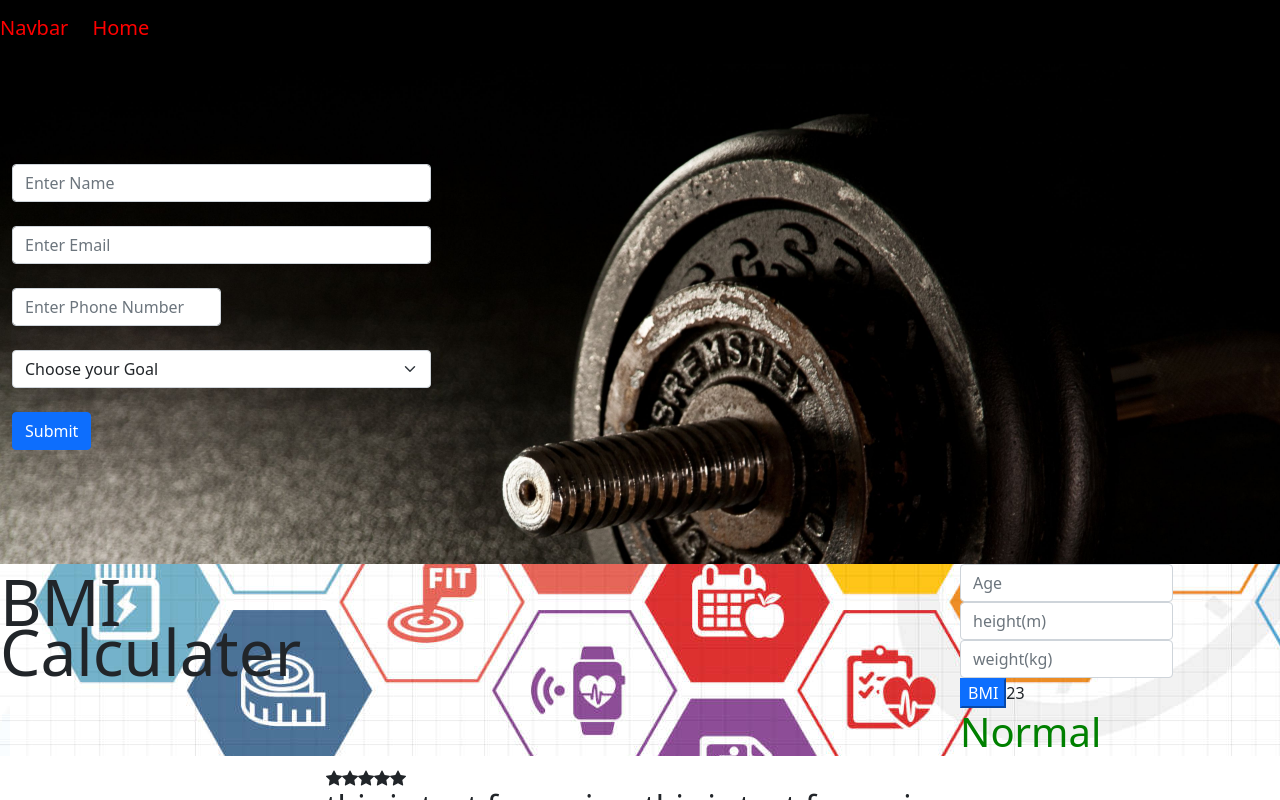
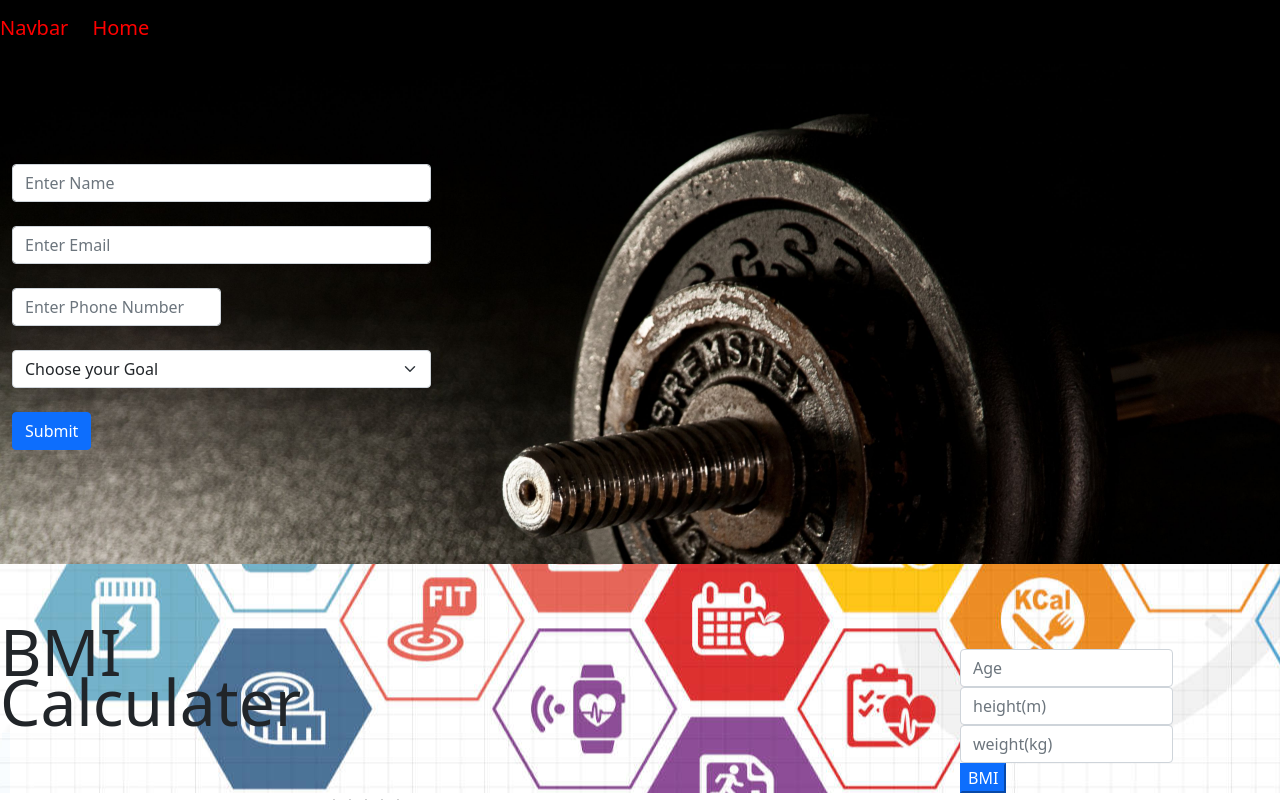
Before and after one commit to vaibhav-rng/gym, a React (Create React App) app: page / in a window 1280 px wide. Shown: the top 800 px of the page. Built offline with nearby package versions, Linux system fonts and the light colour scheme.

Commit message:
styled bmi outputs

```diff
--- a/src/App.css
+++ b/src/App.css
@@ -70,3 +70,7 @@ body {
         bottom:700px;
         left: 16px;
       }
+      .bmiboxstyle{
+              background-color: white;
+
+      }
--- a/src/Pages/Home.js
+++ b/src/Pages/Home.js
@@ -17,8 +17,8 @@ function Home() {
           <div className="formpadding" ><QuoteForm/></div>
         </div>
         <div className="bmibackground">
-        <h1 className=" position-absolute" style={{"font-size":"400%"}}  >BMI</h1>
-        <h1 className=" position-absolute "style={{padding:50,"font-size":"400%",left:"-50px",}} >Calculater </h1>
+        <h1 className=" position-relative " style={{"font-size":"400%",top:50}}  >BMI</h1>
+        <h1 className=" position-absolute "style={{"font-size":"400%",left:"0px",top: "100px"}} >Calculater </h1>
             <div className="offset-9 col-2"><Bmi/></div>
         </div>
         <CarousalHome/>
--- a/src/components/BMI.js
+++ b/src/components/BMI.js
@@ -1,13 +1,11 @@
-import { render } from '@testing-library/react';
 import React, { useState } from 'react';
-//this is code is weirdly written :(
-
+//weird problem with form cannot focus on first element
 const Bmi = () => {
     const [state,setstate] =useState({
         height:null,
         weight:null,
-        age:null,
-        bmi:23
+        Age:"",
+        bmi:null
     })
 
     const handleclick=(e)=>{
@@ -36,19 +34,20 @@ const Bmi = () => {
 
      }
     return (
-
-        <>
-        <div className="">
-        <input className="form-control" onChange={handleclick} value={state.age} id="age" placeholder="Age" />
-        <input className="form-control d-inline-flex" onChange={handleclick} value={state.height} type="number" id="height" placeholder="height(m)" />
-        <input className="form-control  d-inline-flex" onChange={handleclick} value={state.weight} type="number" id="weight" placeholder="weight(kg)" />
+        <div>
+         <form>
+        <input className="form-control" onChange={handleclick} value={state.Age} type="number" id="Age" placeholder="Age" />
+        <input className="form-control " onChange={handleclick} value={state.height} type="number" id="height" placeholder="height(m)" />
+        <input className="form-control" onChange={handleclick} value={state.weight} type="number" id="weight" placeholder="weight(kg)" />
          <button onClick={()=>setstate(prev=>({...prev,bmi:Math.round(state.weight/Math.pow(state.height, 2)*1000)/100}))} className="btn-primary ">BMI</button>
-         {showbmi}
-        <h1
-        style={state.bmi<=18?{color:"blue"}:state.bmi>18&&state.bmi<24?{color:"green"}:state.bmi>24&&state.bmi<30?{color:"orange"}:{color:"red"}}>
-        {weightType}</h1>
+         <div className=' position-absolute bmiboxstyle' style={{left:"600px",top: "60px"}}>
+          {state.bmi===null?null:<h1>{`BMI:${showbmi}`}</h1> }
+         <h1
+          style={state.bmi<=18?{color:"blue"}:state.bmi>18&&state.bmi<24?{color:"green"}:state.bmi>24&&state.bmi<30?{color:"orange"}:{color:"red"}}>
+           {weightType}</h1>
+         </div>
+         </form>
         </div>
-        </>
     );
 }
 
```
